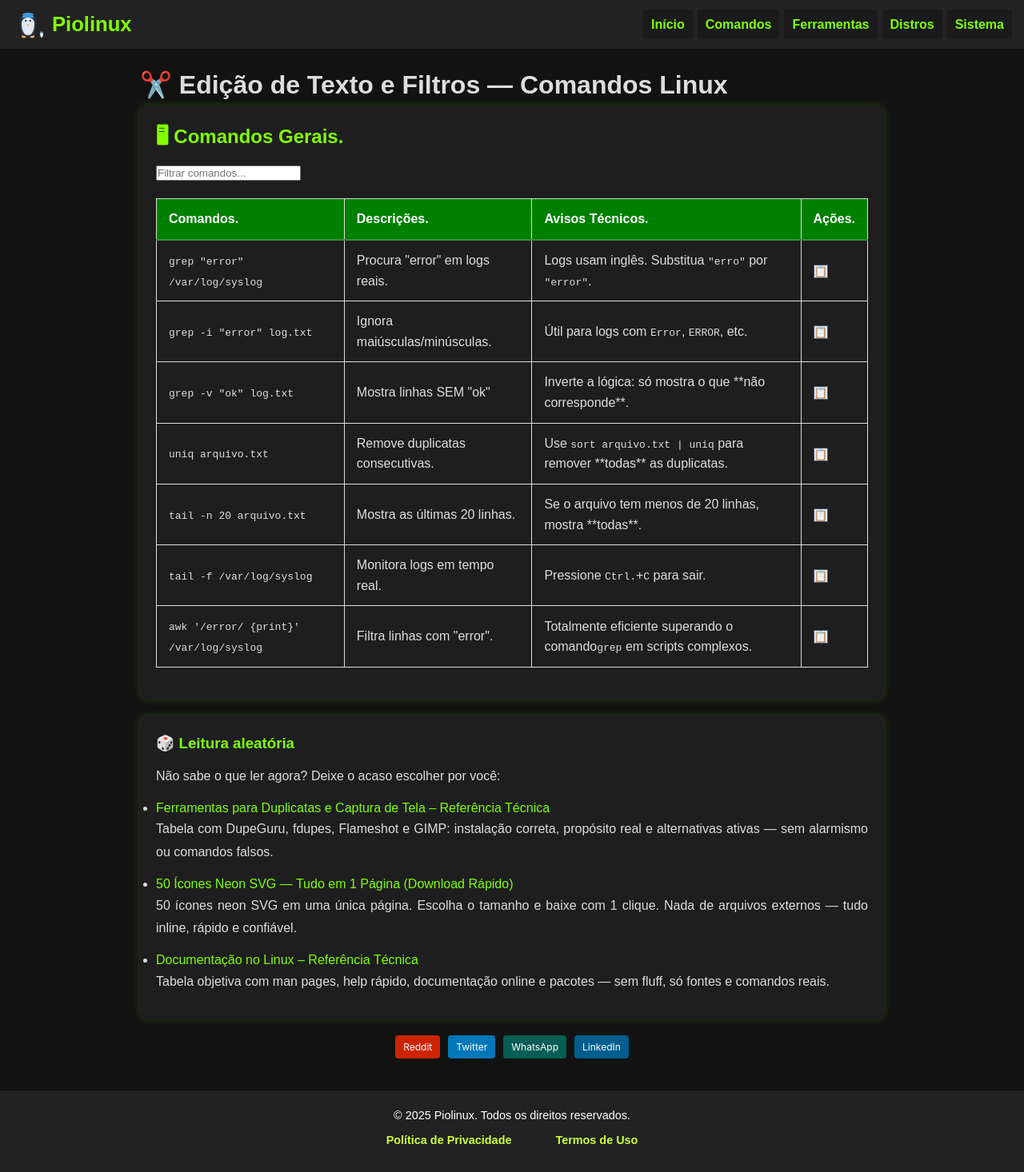
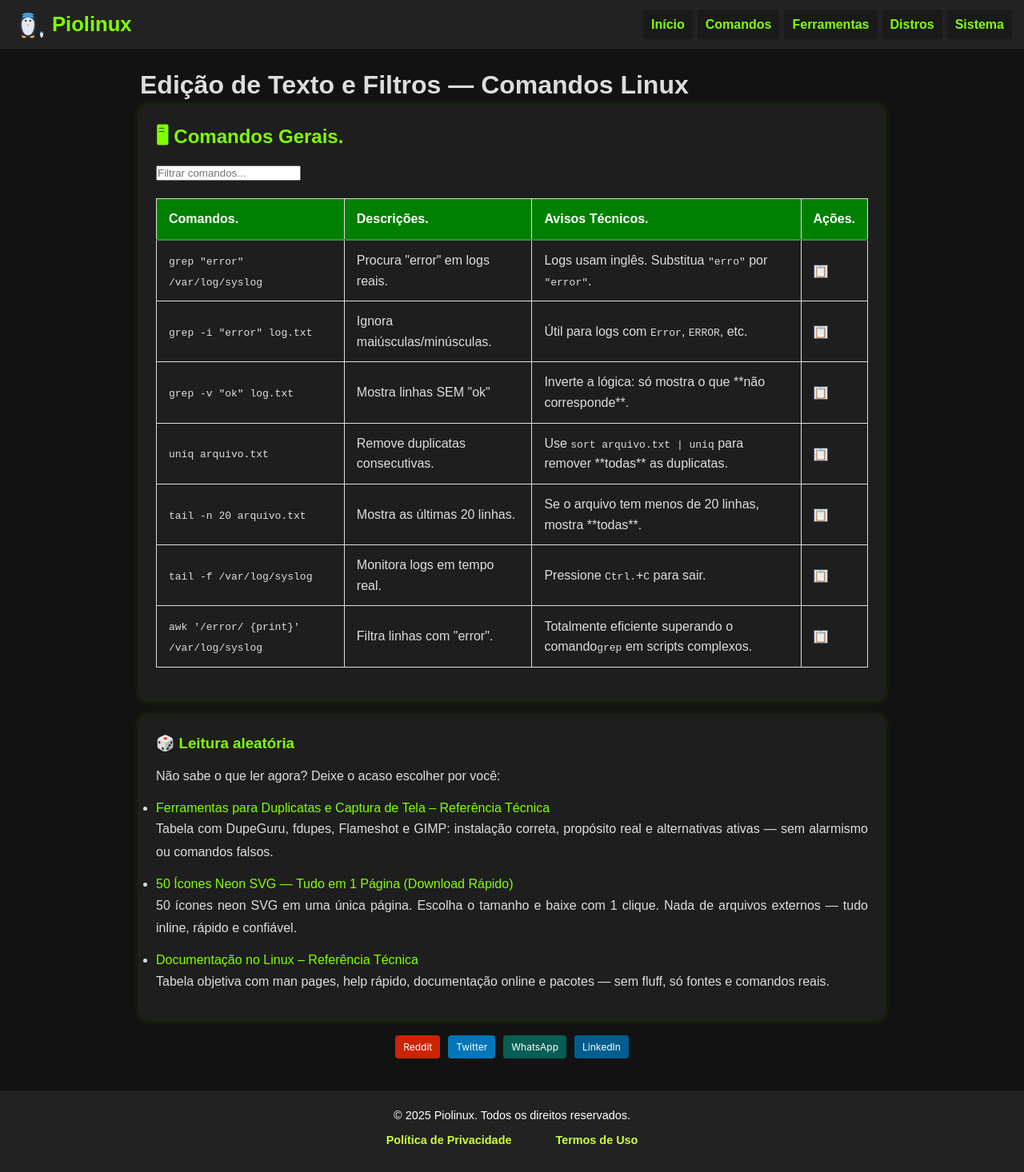
Before and after one commit to Piolinux/piolinux-site, a Jekyll site: the page built from _pages/_comandos/edicao-de-texto-e-filtros.md, in a window 1280 px wide. Shown: the whole page at 80% size. Built offline with Jekyll 4.4.1, drawn with Linux system fonts in a browser that asks for light colours.

```diff
--- a/_pages/_comandos/edicao-de-texto-e-filtros.md
+++ b/_pages/_comandos/edicao-de-texto-e-filtros.md
@@ -1,6 +1,6 @@
 ---
 layout: default
-title: "✂️ Edição de Texto e Filtros — Comandos Linux"
+title: "Edição de Texto e Filtros — Comandos Linux"
 description: "Guia técnico com comandos essenciais de Edição de Texto e Filtros. Copie, cole e use direto no terminal. Organizado por edição de texto e filtros."
 permalink: /edicao-de-texto-e-filtros/
 ---
```
